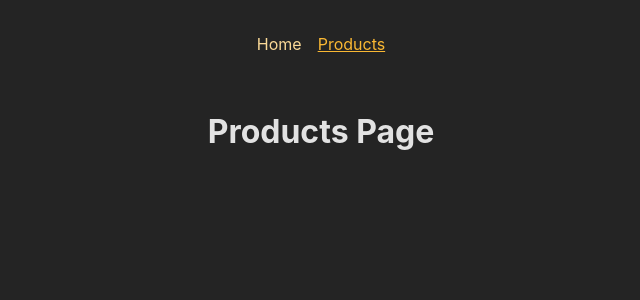
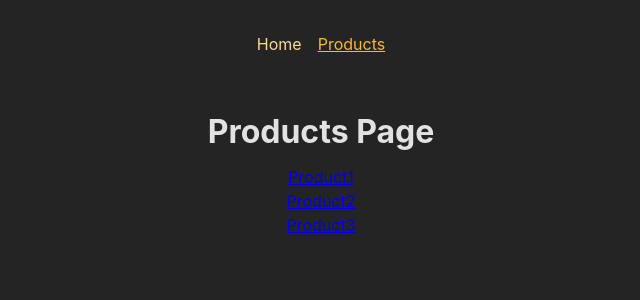
Before and after one commit to SO-HUII/react-router-study, a React (Create React App) app: page /products in a window 1280 px wide. Shown: the top 300 px of the page, without its empty margins (319-959 px from the left). Built offline with nearby package versions, Linux system fonts and the light colour scheme.

Commit message:
feat: 동적 라우트에 링크 추가 (useParams 이용)

```diff
--- a/src/App.js
+++ b/src/App.js
@@ -3,6 +3,7 @@ import HomePage from "./pages/Home";
 import ProductsPage from "./pages/Products";
 import RootLayout from "./pages/Root";
 import ErrorPage from "./pages/Error";
+import ProductDetailPage from "./pages/ProductDetail";
 
 // const routeDefinitions = createRoutesFromElements(
 //   <Route>
@@ -17,7 +18,8 @@ const router = createBrowserRouter([
     errorElement: <ErrorPage />,
     children: [
       { path: '/', element: <HomePage /> },
-      { path: '/products', element: <ProductsPage /> }
+      { path: '/products', element: <ProductsPage /> },
+      { path: '/products/:productId', element: <ProductDetailPage /> }
     ],
   },
 ]);
--- a/src/pages/Home.js
+++ b/src/pages/Home.js
@@ -1,13 +1,22 @@
 import React from 'react';
-import { Link } from 'react-router-dom';
+import { Link, useNavigate } from 'react-router-dom';
 
 function HomePage() {
+  const navigate = useNavigate();
+
+  function navigateHandler() {
+    navigate('/product');
+  }
+
   return (
     <>
       <h1>My Home Page</h1>
       <p>
         Go to <Link to="/products">the list of products</Link>
       </p>
+      <p>
+        <button onClick={navigateHandler}></button>
+      </p>
     </>
   );
 };
--- /dev/null
+++ b/src/pages/ProductDetail.js
@@ -0,0 +1,14 @@
+import { useParams } from "react-router-dom";
+
+function ProductDetailPage() {
+  const params = useParams();
+
+  return (
+    <>
+      <h1>Product Details!</h1>
+      <p>{params.productId}</p>
+    </>
+  )
+}
+
+export default ProductDetailPage;
--- a/src/pages/Products.js
+++ b/src/pages/Products.js
@@ -1,8 +1,24 @@
 import React from 'react';
+import { Link } from 'react-router-dom';
+
+const PRODUCTS = [
+  { id: 'p1', title: 'Product1' },
+  { id: 'p2', title: 'Product2' },
+  { id: 'p3', title: 'Product3' }
+];
 
 function ProductsPage() {
   return (
-    <h1>Products Page</h1>
+    <>
+      <h1>Products Page</h1>
+      <ul>
+        {PRODUCTS.map((prod) => (
+          <li key={prod.id}><Link></Link>
+            <Link to={`/products/${prod.id}`}>{prod.title}</Link>
+          </li>
+        ))}
+      </ul>
+    </>
   );
 };
 
```
